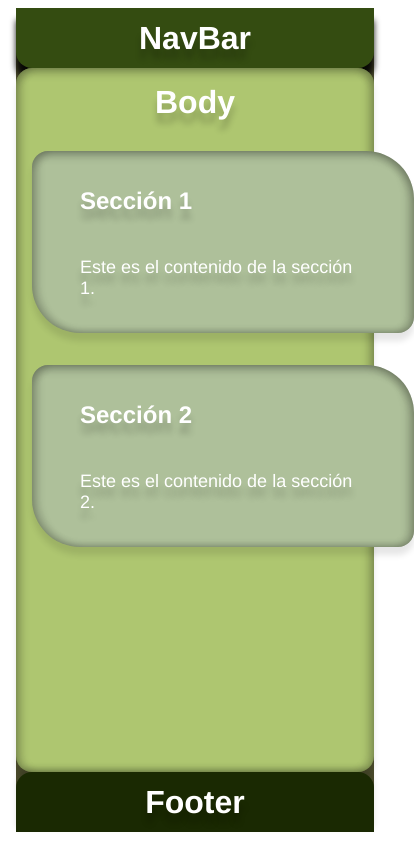
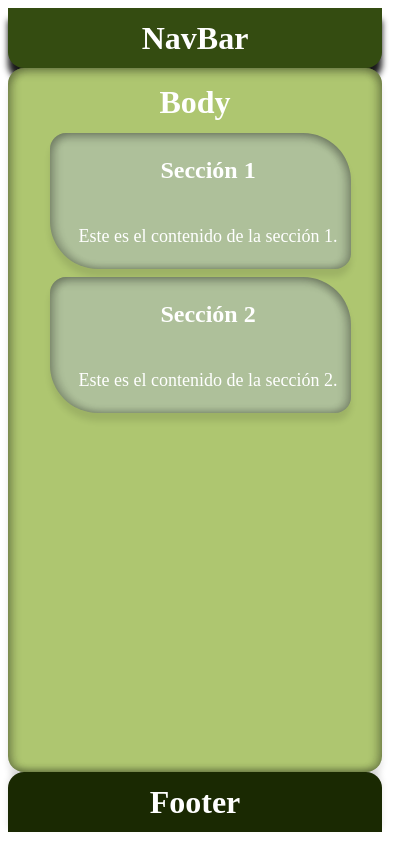
Before and after one commit to JoseLuisGalvis/angular-app, an Angular app: page / in a window 390 px wide. Shown: the whole page, 414 px wide, since content can reach past the window. Built offline with nearby package versions, Linux system fonts and the light colour scheme.

Commit message:
Responsive

```diff
--- a/src/app/app.component.html
+++ b/src/app/app.component.html
@@ -1,5 +1,3 @@
-<body>
-  <app-nav-bar></app-nav-bar>
-  <app-body></app-body>
-  <app-footer></app-footer>
-</body>
+<app-nav-bar></app-nav-bar>
+<app-body></app-body>
+<app-footer></app-footer>
--- a/src/app/components/body/body.component.css
+++ b/src/app/components/body/body.component.css
@@ -1,30 +1,51 @@
 .body {
   display: flex;
   flex-direction: column;
-  align-items: center;
+  align-items: center; /* Centra horizontalmente */
+  justify-content: flex-start; /* Coloca en la parte superior verticalmente */
+  text-align: center;
   height: calc(100vh - 140px);
   background-color: #AEC670;
   border-radius: 1em;
   box-shadow: inset 0 0 8px rgba(0, 0, 0, 0.3),
   0 8px 6px rgba(0, 0, 0, 0.1),
+  inset 0 0 8px rgba(0, 0, 0, 0.1),
   inset 0 8px 6px rgba(0, 0, 0, 0.1),
   inset 8px 0 6px rgba(0, 0, 0, 0.1),
   inset -8px 0 6px rgba(0, 0, 0, 0.1);
- }
+}
 
  .text {
   color: white;
   font-size: 32px;
   line-height: 1.5; /* Añade espacio entre líneas */
   margin-block-start: 0.3em;
-  margin-block-end: 0.3em;
+  margin-block-end: 0.1em;
  }
 
  @media screen and (max-width: 350px) {
   .text {
     font-size: 22px;
     margin-block-start: 0.3em;
-    margin-block-end: 0.3em;
+    margin-block-end: 0.1em;
    }
 
  }
+
+ @media screen and (max-width: 350px) {
+  .text {
+    font-size: 22px;
+    margin-block-start: 0.3em;
+    margin-block-end: 0.1em;
+   }
+
+ }
+
+ @media screen and (max-width: 350px) {
+  .text {
+    font-size: 22px;
+    margin-block-start: 0.3em;
+    margin-block-end: 0.1em;
+   }
+
+ }
--- a/src/app/components/section-one/section-one.component.css
+++ b/src/app/components/section-one/section-one.component.css
@@ -5,7 +5,7 @@
   align-items: center;
   width: 80%;
   min-height: 200px;
-  margin: 1em;
+  margin: 0.25em;
   padding: 1em 3em;
   background-color: #AEC09A;
   border-radius: 1em 3em;
@@ -27,51 +27,43 @@
   font-size: 18px;
 }
 
-@media screen and (max-width: 700px) {
+@media screen and (max-width: 768px) {
   .section {
+    width: 90%;
     min-height: 100px;
+    margin: 0.25em;
+    padding: 0.25em 0.5em 0.25em 1.5em;
   }
 }
 
 @media screen and (max-width: 350px) {
   .section {
-<<<<<<< HEAD
+    width: 80%;
+    min-height: 100px;
+    margin: 0.25em;
+    padding: 0.25em 0.5em 0.25em 1.5em;
+  }
 
-    min-height: 30px;
-    margin: 0.5em;
-    padding: 0.5em 1em;
-=======
-    width: 70%;
-    height: 30px;
-    margin: 0.25em 0.5em;
-    padding: 0.25em 0.5em;
->>>>>>> c26990e368f956874ecac8e87493ae072773e17a
-  }
   .section-title {
-    font-size: 16px;
+    font-size: 20px;
     margin-bottom: 0;
     margin-block-end: 0.2em;
   }
 
   .section-text {
-    font-size: 12px;
+    font-size: 16px;
     margin-block-start: 0.25em;
   }
 }
 
 @media screen and (max-width: 240px) {
   .section {
-<<<<<<< HEAD
-    min-height: 30px;
+    width: 80%;
+    min-height: 60px;
     margin: 0.25em;
     padding: 0.25em 0.5em 0.25em 1.5em;
-=======
-    width: 70%;
-    height: 30px;
-    margin: 0.25em 0.5em;
-    padding: 0.25em 0.5em;
->>>>>>> c26990e368f956874ecac8e87493ae072773e17a
   }
+
 
   .section-title {
     font-size: 16px;
--- a/src/app/components/section-two/section-two.component.css
+++ b/src/app/components/section-two/section-two.component.css
@@ -4,8 +4,8 @@
   justify-content: center;
   align-items: center;
   width: 80%;
-  min-height: 200px;
-  margin: 1em;
+  min-height: 180px;
+  margin: 0.25em;
   padding: 1em 3em;
   background-color: #AEC09A;
   border-radius: 1em 3em;
@@ -27,50 +27,42 @@
   font-size: 18px;
 }
 
-@media screen and (max-width: 700px) {
+@media screen and (max-width: 768px) {
   .section {
+    width: 90%;
     min-height: 100px;
+    margin: 0.25em;
+    padding: 0.25em 0.5em 0.25em 1.5em;
   }
 }
 
 @media screen and (max-width: 350px) {
   .section {
-<<<<<<< HEAD
+    width: 83510%;
+    min-height: 100px;
+    margin: 0.25em;
+    padding: 0.25em 0.5em 0.25em 1.5em;
+  }
 
-    min-height: 30px;
-    margin: 0.5em;
-    padding: 0.5em 1em;
-=======
-    width: 70%;
-    height: 30px;
-    margin: 0.25em 0.5em;
-    padding: 0.25em 0.5em;
->>>>>>> c26990e368f956874ecac8e87493ae072773e17a
-  }
   .section-title {
-    font-size: 16px;
+    font-size: 20px;
     margin-bottom: 0;
     margin-block-end: 0.2em;
   }
 
   .section-text {
-    font-size: 12px;
+    font-size: 16px;
     margin-block-start: 0.25em;
   }
 }
 
+
 @media screen and (max-width: 240px) {
   .section {
-<<<<<<< HEAD
-    min-height: 30px;
+    width: 80%;
+    min-height: 60px;
     margin: 0.25em;
     padding: 0.25em 0.5em 0.25em 1.5em;
-=======
-    width: 70%;
-    height: 30px;
-    margin: 0.25em 0.5em;
-    padding: 0.25em 0.5em;
->>>>>>> c26990e368f956874ecac8e87493ae072773e17a
   }
 
   .section-title {
```
Also changed, not shown: 2 other files (tests, documents, lock files or other folders).
